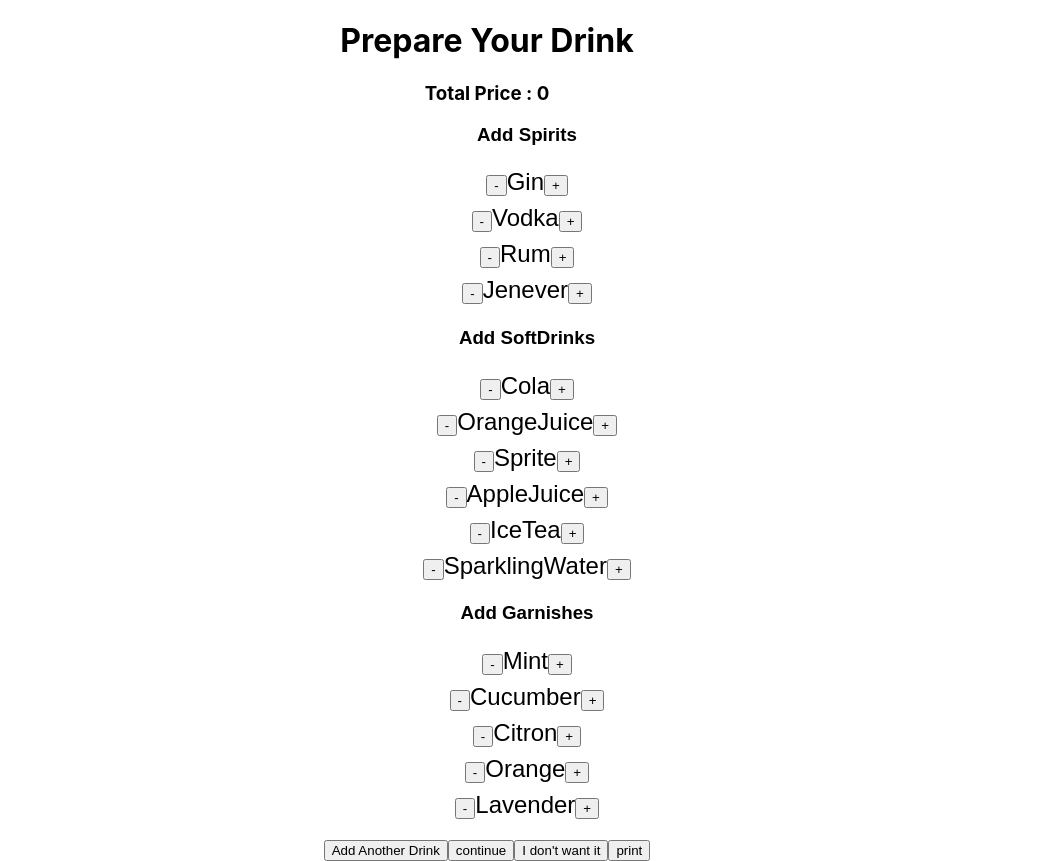
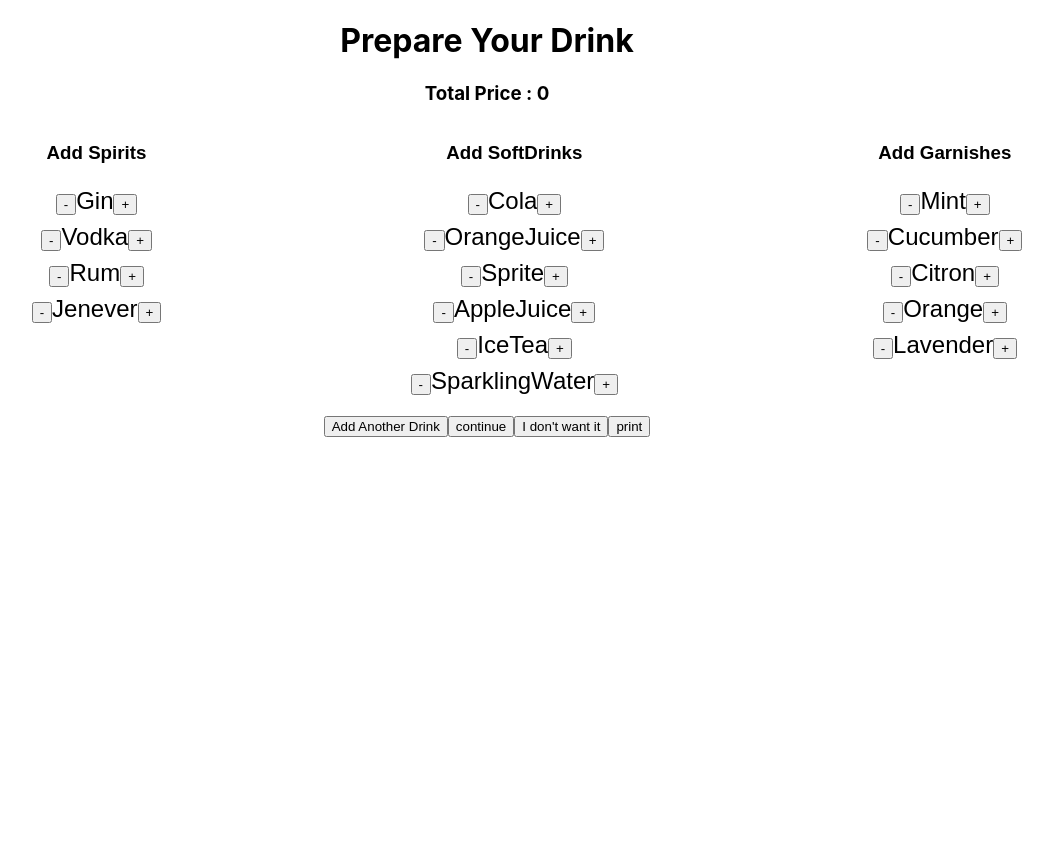
Before and after one commit to rawaldeep/comands, a React (Create React App) app: page / in a window 1280 px wide. Shown: the whole page, without its empty margins (153-1206 px from the left). After the commit the page ends 800 px from the top, so only its background shows below. Built offline with nearby package versions, Linux system fonts and the light colour scheme.

Commit message:
added new drink to exsisting order

```diff
--- a/src/App.css
+++ b/src/App.css
@@ -26,8 +26,9 @@
   font-size: calc(10px + 2vmin);
   color: white;
 }
-#orderSummery{
-
+#ingredients{
+  display: flex;
+  justify-content: space-around;
 }
 .App-link {
   color: #61dafb;
--- a/src/App.js
+++ b/src/App.js
@@ -61,7 +61,7 @@ class App extends Component {
       }
       let goback = document.getElementById("ingredients").style.display;
       if(goback === 'none'){
-        document.getElementById("ingredients").style.display = "block";
+        document.getElementById("ingredients").style.display = "flex";
         document.getElementById("orderSummery").innerHTML = '';
       }
 
@@ -136,7 +136,7 @@ class App extends Component {
         TotalPrice: 0,
         Order: []
       }))
-      document.getElementById('ingredients').style.display = 'block';
+      document.getElementById('ingredients').style.display = 'flex';
       document.getElementById('orderSummery').innerHTML = '';
     }
 
```
